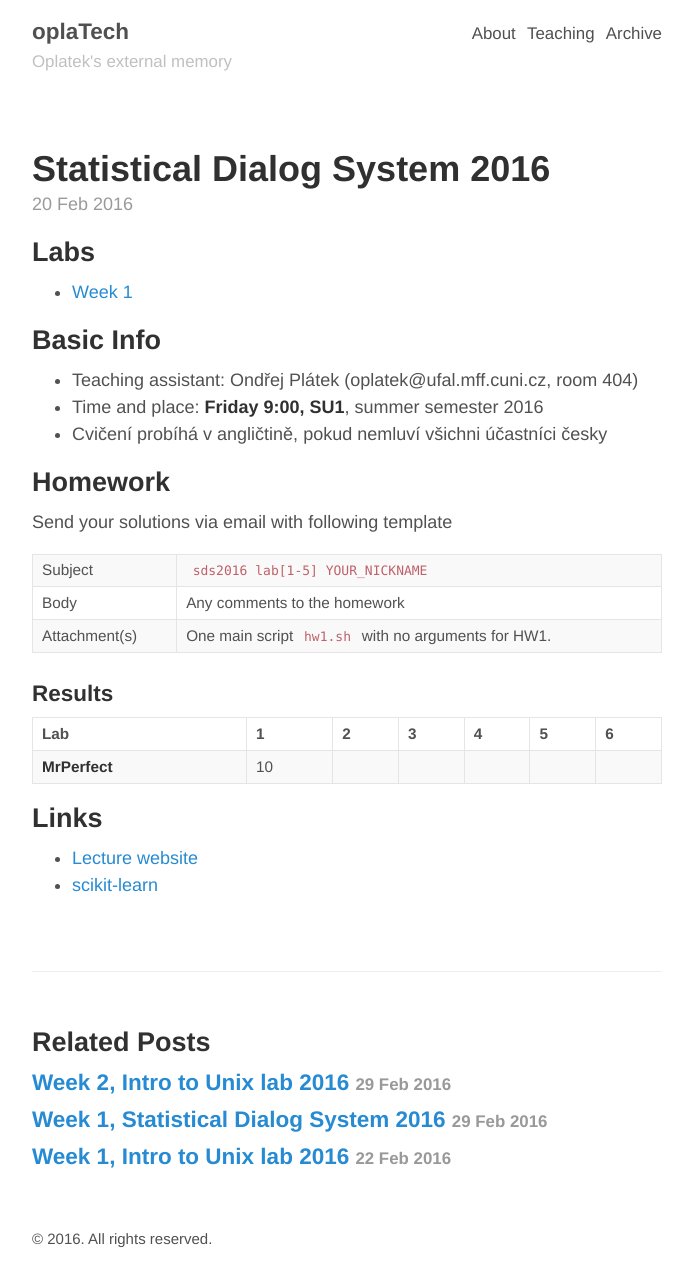
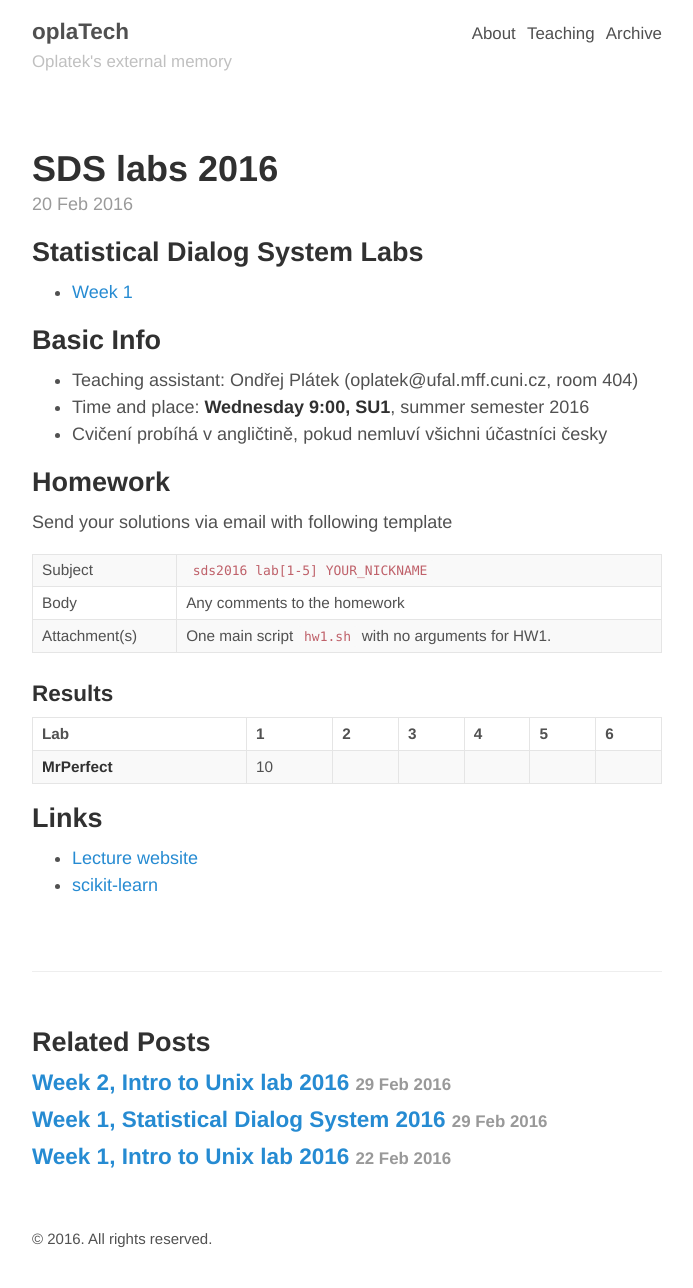
Before and after one commit to oplatek/oplatek.github.io, a Jekyll site: the page built from _posts/2016-02-20-labs-sds.md, in a window 1280 px wide. Shown: the whole page, without its empty margins (293-986 px from the left). Built offline with Jekyll 4.4.1, drawn with Linux system fonts in a browser that asks for light colours.

Commit message:
fixes sds

```diff
--- a/_posts/2016-02-20-labs-sds.md
+++ b/_posts/2016-02-20-labs-sds.md
@@ -1,18 +1,18 @@
 ---
 layout: post
-title: Statistical Dialog System 2016
+title: SDS labs 2016
 author: Ondrej Platek
 tags: Mff, School, Labs, SDS, dialog systems
 ---
 
-Labs
-----
+Statistical Dialog System Labs
+------------------------------
 - [Week 1](/2016/02/29/sds-week-1/)
 
 Basic Info
 ----------
 - Teaching assistant: Ondřej Plátek (oplatek@ufal.mff.cuni.cz, room 404)
-- Time and place: **Friday 9:00, SU1**, summer semester 2016
+- Time and place: **Wednesday 9:00, SU1**, summer semester 2016
 - Cvičení probíhá v angličtině, pokud nemluví všichni účastníci česky
 
 Homework
```
